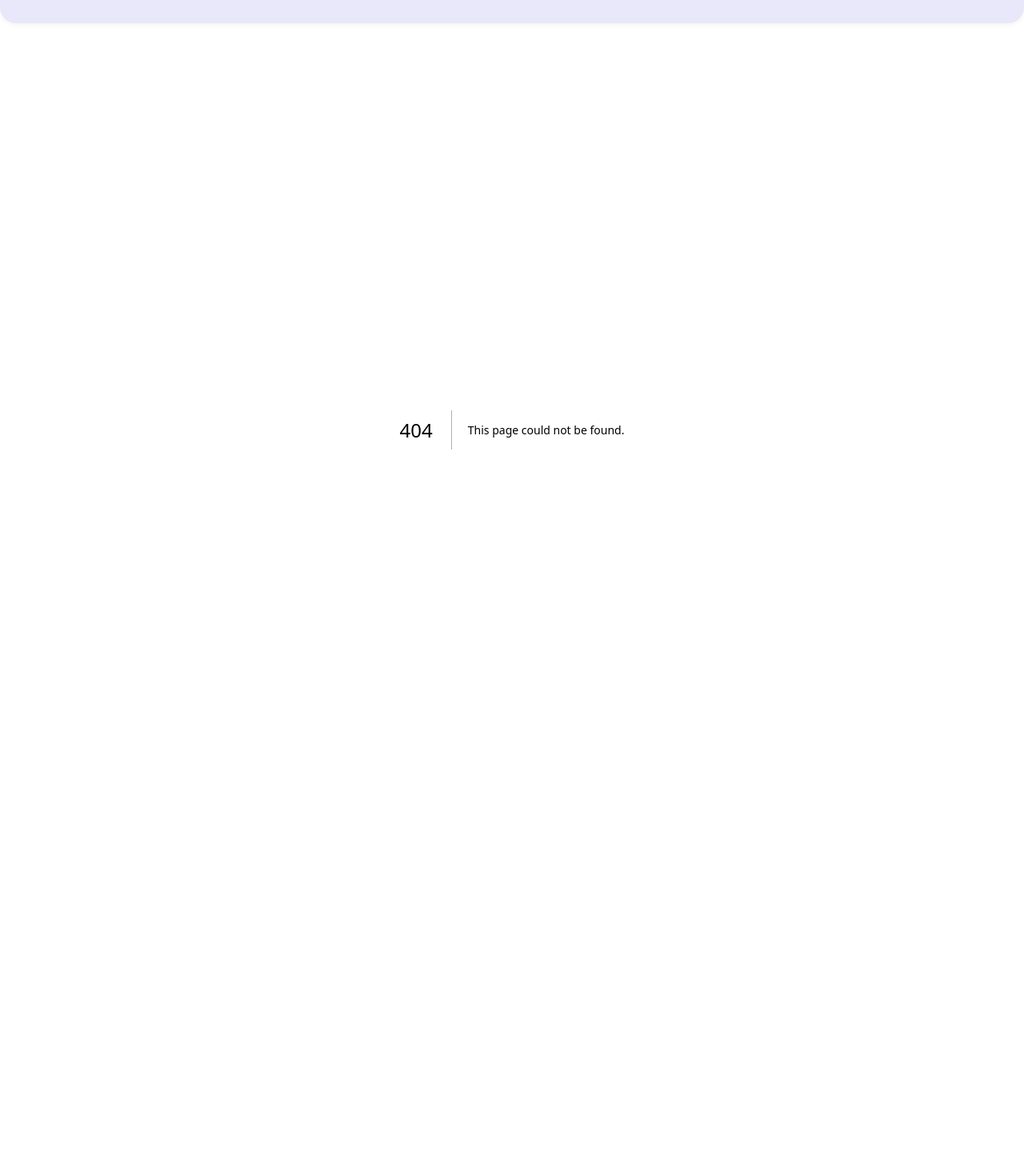
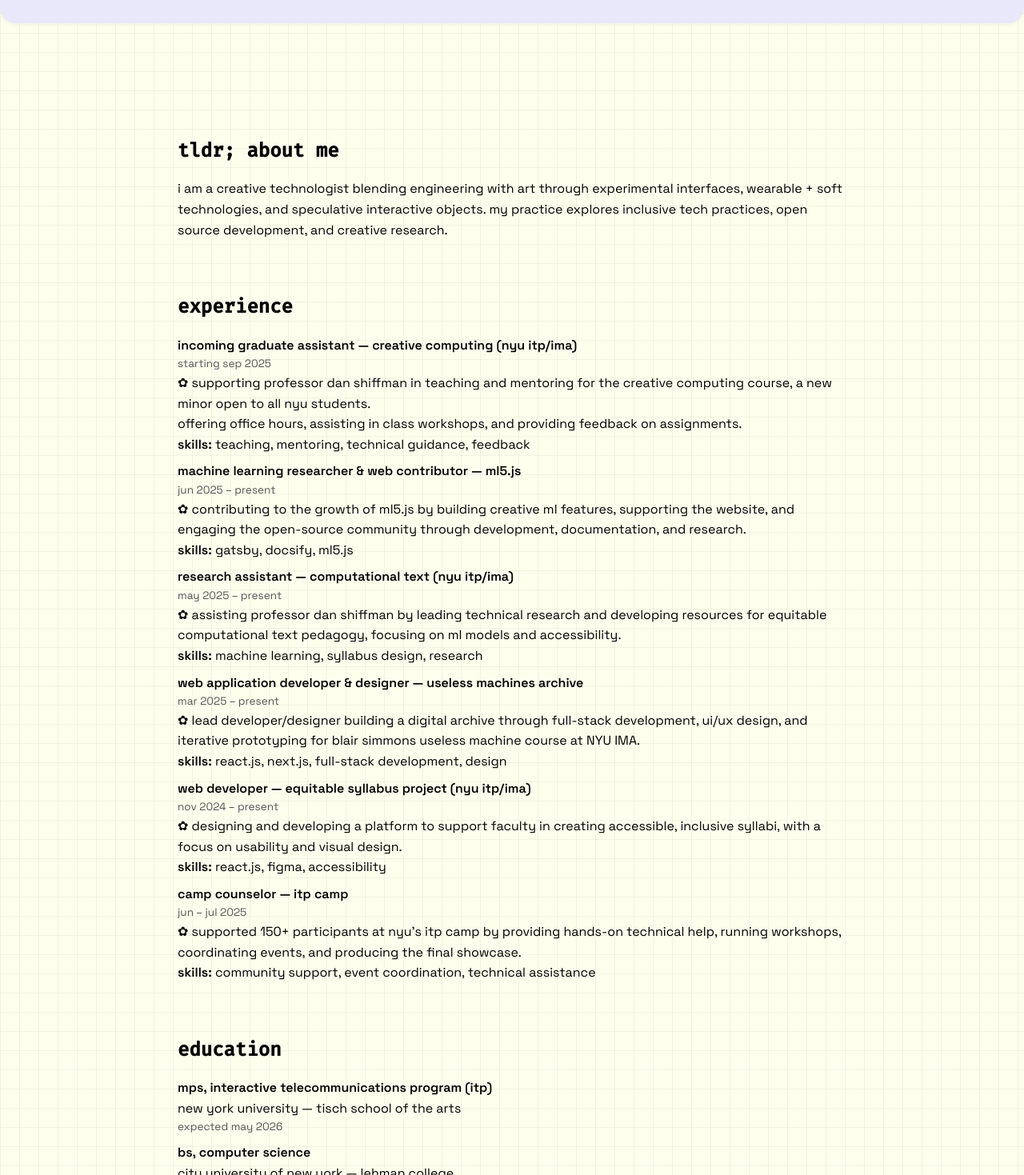
Before and after one commit to yafira/yafira.xyz, a Next.js app: page /cv in a window 1280 px wide. Before the commit this address had no page. Shown: the part 55-1524 px from the top of the page at 80% size. Before the commit the page ends 1024 px from the top, so only its background shows below. Built offline with nearby package versions, Linux system fonts and the light colour scheme.

Commit message:
implemented cv page

```diff
--- /dev/null
+++ b/src/app/cv/page.js
@@ -0,0 +1,206 @@
+'use client';
+
+import React from 'react';
+
+export default function CVPage() {
+	return (
+		<div className='cv-page main-content'>
+			{/* about */}
+			<section className='cv-section'>
+				<h1 className='cv-heading'>tldr; about me</h1>
+				<p>
+					i am a creative technologist blending engineering with art through
+					experimental interfaces, wearable + soft technologies, and speculative
+					interactive objects. my practice explores inclusive tech practices,
+					open source development, and creative research.
+				</p>
+			</section>
+
+			{/* experience */}
+			<section className='cv-section'>
+				<h2 className='cv-heading'>experience</h2>
+				<div className='cv-list'>
+					<div className='cv-item'>
+						<strong>
+							incoming graduate assistant — creative computing (nyu itp/ima)
+						</strong>
+						<span className='cv-date'>starting sep 2025</span>
+						<p>
+							✿ supporting professor dan shiffman in teaching and mentoring for
+							the creative computing course, a new minor open to all nyu
+							students. <br />
+							offering office hours, assisting in class workshops, and providing
+							feedback on assignments. <br />
+							<span className='skills-line'>
+								<b>skills:</b> teaching, mentoring, technical guidance, feedback
+							</span>
+						</p>
+					</div>
+
+					<div className='cv-item'>
+						<strong>
+							machine learning researcher & web contributor — ml5.js
+						</strong>
+						<span className='cv-date'>jun 2025 – present</span>
+						<p>
+							✿ contributing to the growth of ml5.js by building creative ml
+							features, supporting the website, and engaging the open-source
+							community through development, documentation, and research.
+						</p>
+						<p>
+							<b>skills:</b> gatsby, docsify, ml5.js
+						</p>
+					</div>
+
+					<div className='cv-item'>
+						<strong>
+							research assistant — computational text (nyu itp/ima)
+						</strong>
+						<span className='cv-date'>may 2025 – present</span>
+						<p>
+							✿ assisting professor dan shiffman by leading technical research
+							and developing resources for equitable computational text
+							pedagogy, focusing on ml models and accessibility.
+						</p>
+						<p>
+							<b>skills:</b> machine learning, syllabus design, research
+						</p>
+					</div>
+
+					<div className='cv-item'>
+						<strong>
+							web application developer & designer — useless machines archive
+						</strong>
+						<span className='cv-date'>mar 2025 – present</span>
+						<p>
+							✿ lead developer/designer building a digital archive through
+							full-stack development, ui/ux design, and iterative prototyping
+							for blair simmons useless machine course at NYU IMA.
+						</p>
+						<p>
+							<b>skills:</b> react.js, next.js, full-stack development, design
+						</p>
+					</div>
+
+					<div className='cv-item'>
+						<strong>
+							web developer — equitable syllabus project (nyu itp/ima)
+						</strong>
+						<span className='cv-date'>nov 2024 – present</span>
+						<p>
+							✿ designing and developing a platform to support faculty in
+							creating accessible, inclusive syllabi, with a focus on usability
+							and visual design.
+						</p>
+						<p>
+							<b>skills:</b> react.js, figma, accessibility
+						</p>
+					</div>
+
+					<div className='cv-item'>
+						<strong>camp counselor — itp camp</strong>
+						<span className='cv-date'>jun – jul 2025</span>
+						<p>
+							✿ supported 150+ participants at nyu’s itp camp by providing
+							hands-on technical help, running workshops, coordinating events,
+							and producing the final showcase.
+						</p>
+						<p>
+							<b>skills:</b> community support, event coordination, technical
+							assistance
+						</p>
+					</div>
+				</div>
+			</section>
+
+			{/* education */}
+			<section className='cv-section'>
+				<h2 className='cv-heading'>education</h2>
+				<div className='cv-list'>
+					<div className='cv-item'>
+						<strong>mps, interactive telecommunications program (itp)</strong>
+						<span>new york university — tisch school of the arts</span>
+						<span className='cv-date'>expected may 2026</span>
+					</div>
+					<div className='cv-item'>
+						<strong>bs, computer science</strong>
+						<span>city university of new york — lehman college</span>
+						<span className='cv-date'>dec 2020</span>
+					</div>
+					<div className='cv-item'>
+						<strong>bba, international business · minor in journalism</strong>
+						<span>city university of new york — lehman college</span>
+						<span className='cv-date'>sep 2012</span>
+					</div>
+				</div>
+			</section>
+
+			{/* technical skills */}
+			<section className='cv-section'>
+				<h2 className='cv-heading'>technical skills</h2>
+				<p>
+					front-end/web development · ux/ui design · interaction design ·
+					creative coding · data analysis · 3d modeling/printing · physical
+					computing
+				</p>
+			</section>
+
+			{/* tools & platforms */}
+			<section className='cv-section'>
+				<h2 className='cv-heading'>tools & platforms</h2>
+				<p>
+					vs code · figma · git/github · arduino ide · fritzing · adobe suite ·
+					warp terminal · obsidian · notion · wordpress
+				</p>
+			</section>
+
+			{/* certifications */}
+			<section className='cv-section'>
+				<h2 className='cv-heading'>certifications</h2>
+				<div className='cv-list'>
+					<div className='cv-item'>
+						artificial intelligence — samsung innovation campus (2022–2023)
+					</div>
+					<div className='cv-item'>
+						human computer interaction — interaction design foundation (2022)
+					</div>
+					<div className='cv-item'>google ux design — coursera (2021)</div>
+				</div>
+			</section>
+
+			{/* interests */}
+			<section className='cv-section'>
+				<h2 className='cv-heading'>interests</h2>
+				<p>
+					blending engineering with art; experimental interfaces; textile-based
+					media; wearable + soft tech; speculative objects; open source
+					development; archival systems.
+				</p>
+			</section>
+
+			{/* workshops */}
+			<section className='cv-section'>
+				<h2 className='cv-heading'>workshops & creative explorations</h2>
+				<div className='cv-list'>
+					<div className='cv-item'>
+						un open source week hackathon — united nations (june 2025)
+					</div>
+					<div className='cv-item'>
+						volt couture: wearables + e-textiles open mic (may 2025)
+					</div>
+					<div className='cv-item'>culturehub rejects auction (may 2025)</div>
+					<div className='cv-item'>
+						radiant fibers exhibition — nyu (jan–mar 2025)
+					</div>
+					<div className='cv-item'>mit reality hack (jan 2025)</div>
+					<div className='cv-item'>
+						ecothreads workshop — cornell tech (oct 2024)
+					</div>
+					<div className='cv-item'>
+						fabric speakers workshop — nyc resistor (sep 2024)
+					</div>
+				</div>
+			</section>
+		</div>
+	);
+}
--- a/src/app/layout.js
+++ b/src/app/layout.js
@@ -19,6 +19,7 @@ export default function RootLayout({ children }) {
 						</Link>
 						<Link href='/about'>about</Link>
 						<Link href='/projects'>projects</Link>
+						<Link href='/cv'>cv</Link>
 						<Link href='/contact'>contact</Link>
 					</div>
 				</nav>
--- a/src/app/styles/styles.css
+++ b/src/app/styles/styles.css
@@ -713,3 +713,39 @@ img {
 	mix-blend-mode: multiply;
 	box-shadow: none !important;
 }
+
+/* cv page */
+.cv-page {
+	max-width: 900px;
+	margin: 0 auto;
+	padding: var(--spacing-lg);
+	font-family: var(--font-body);
+	line-height: 1.6;
+}
+
+.cv-section {
+	margin-bottom: var(--spacing-xl);
+}
+
+.cv-heading {
+	font-family: var(--font-code);
+	font-size: 1.5rem;
+	margin-bottom: var(--spacing-md);
+}
+
+.cv-list {
+	display: flex;
+	flex-direction: column;
+	gap: var(--spacing-sm);
+}
+
+.cv-item {
+	display: flex;
+	flex-direction: column;
+	font-size: 1rem;
+}
+
+.cv-date {
+	font-size: 0.85rem;
+	color: #555;
+}
```
